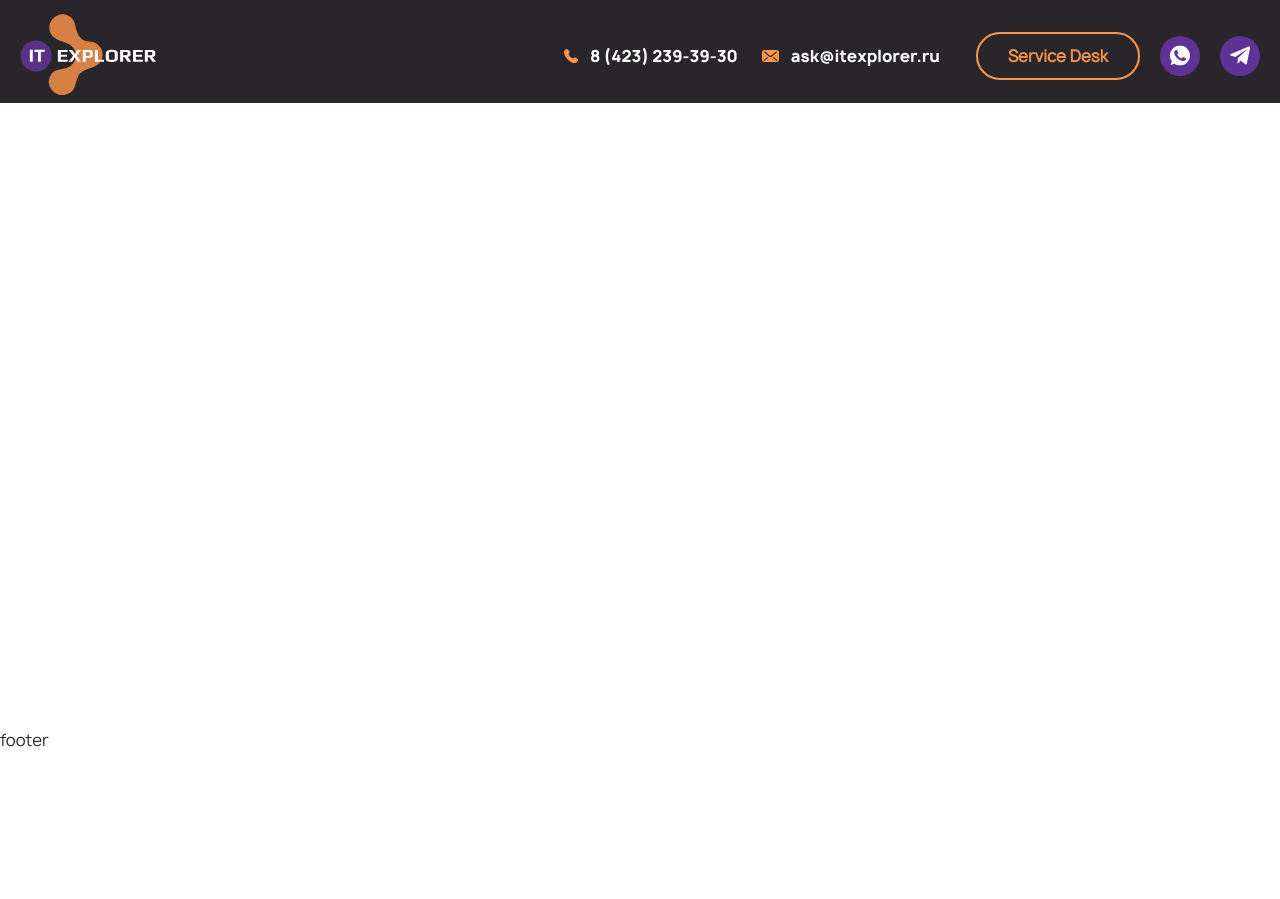
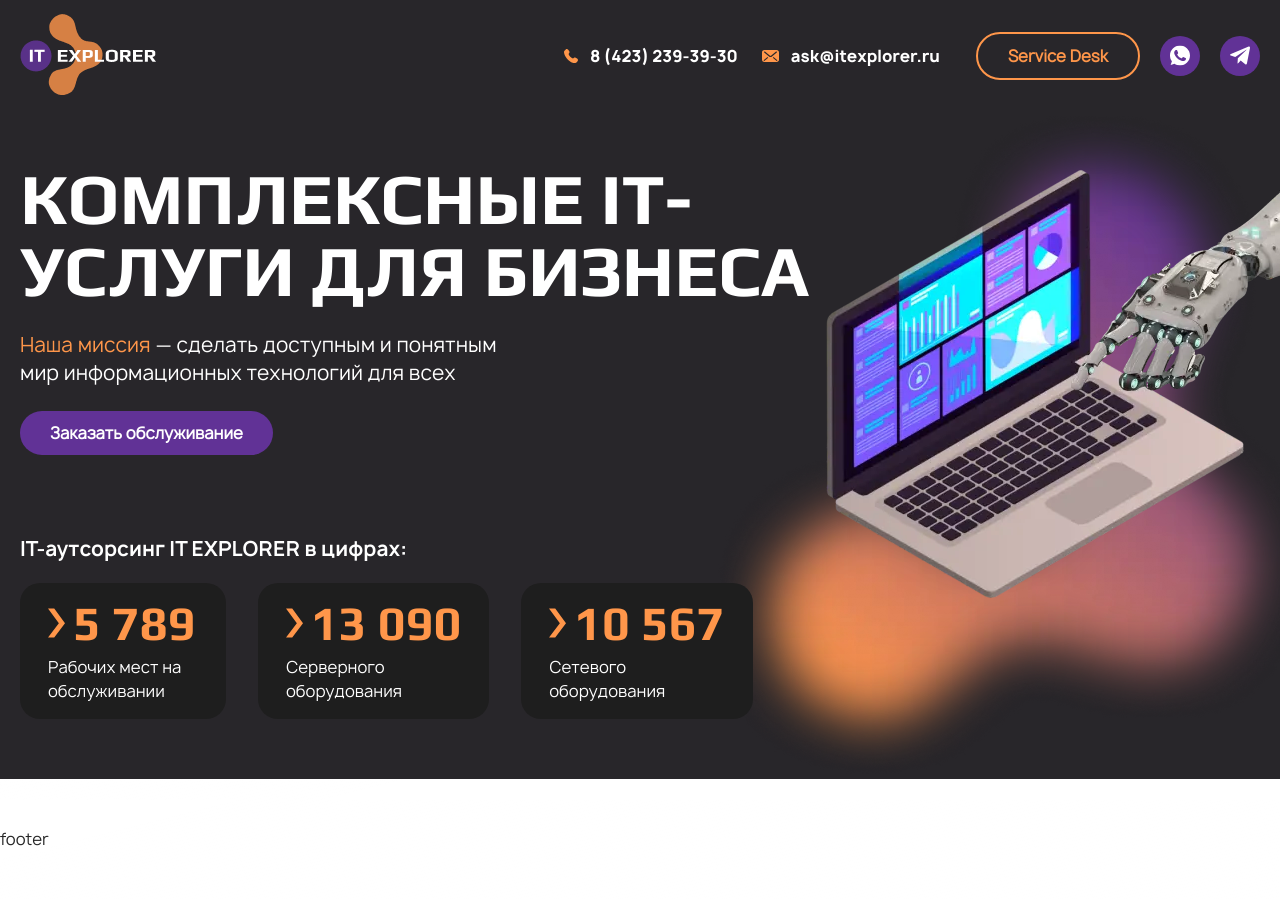
Before and after one commit to blessMe-Padre/it-explorer, a website with bundled scripts: page index.html in a window 1280 px wide. Before the commit the page ends 800 px from the top, so only its background shows below. Built offline with nearby package versions, Linux system fonts and the light colour scheme; files whose address does not match are found by name.

Commit message:
feat: добавляет адаптив hero

```diff
--- a/css/main.css
+++ b/css/main.css
@@ -869,6 +869,13 @@ button.swiper-pagination-bullet{
 
 .scroll-top.is-active {
   display: block;
+}
+
+.hero {
+  padding: 60px 0;
+  background-repeat: no-repeat;
+  background-image: url('../src/img/hero/hero-pattern.webp');
+  background-position: bottom right;
 }
 
 /* Импорт TailWind */
@@ -1458,38 +1465,62 @@ body {
   position: absolute;
 }
 
+.relative{
+  position: relative;
+}
+
 .left-5{
   left: 1.25rem;
 }
 
+.right-0{
+  right: 0px;
+}
+
+.right-24{
+  right: 6rem;
+}
+
 .right-5{
   right: 1.25rem;
 }
 
+.top-0{
+  top: 0px;
+}
+
 .top-5{
   top: 1.25rem;
 }
 
-.right-10{
-  right: 2.5rem;
-}
-
-.right-24{
-  right: 6rem;
-}
-
 .z-10{
   z-index: 10;
 }
 
+.mb-20{
+  margin-bottom: 5rem;
+}
+
 .mb-4{
   margin-bottom: 1rem;
 }
 
+.mb-6{
+  margin-bottom: 1.5rem;
+}
+
 .mr-4{
   margin-right: 1rem;
 }
 
+.mb-5{
+  margin-bottom: 1.25rem;
+}
+
+.mb-2{
+  margin-bottom: 0.5rem;
+}
+
 .flex{
   display: flex;
 }
@@ -1518,6 +1549,22 @@ body {
   width: 100%;
 }
 
+.max-w-4xl{
+  max-width: 56rem;
+}
+
+.max-w-lg{
+  max-width: 32rem;
+}
+
+.max-w-\[150px\]{
+  max-width: 150px;
+}
+
+.flex-shrink-0{
+  flex-shrink: 0;
+}
+
 .grid-rows-\[auto_1fr_auto\]{
   grid-template-rows: auto 1fr auto;
 }
@@ -1558,6 +1605,10 @@ body {
   gap: 1.25rem;
 }
 
+.gap-8{
+  gap: 2rem;
+}
+
 .overflow-hidden{
   overflow: hidden;
 }
@@ -1566,9 +1617,8 @@ body {
   border-radius: 9999px;
 }
 
-.bg-green{
-  --tw-bg-opacity: 1;
-  background-color: rgb(209 214 24 / var(--tw-bg-opacity));
+.rounded-\[20px\]{
+  border-radius: 20px;
 }
 
 .bg-main-black{
@@ -1581,6 +1631,11 @@ body {
   background-color: rgb(97 50 150 / var(--tw-bg-opacity));
 }
 
+.bg-dark-black{
+  --tw-bg-opacity: 1;
+  background-color: rgb(30 30 30 / var(--tw-bg-opacity));
+}
+
 .px-4{
   padding-left: 1rem;
   padding-right: 1rem;
@@ -1591,6 +1646,16 @@ body {
   padding-bottom: 3rem;
 }
 
+.px-7{
+  padding-left: 1.75rem;
+  padding-right: 1.75rem;
+}
+
+.py-4{
+  padding-top: 1rem;
+  padding-bottom: 1rem;
+}
+
 .pb-11{
   padding-bottom: 2.75rem;
 }
@@ -1609,11 +1674,66 @@ body {
 
 .font-manropeExtraBold{
   font-family: manropeExtraBold, extra-bold;
+}
+
+.font-play{
+  font-family: Play, bold;
+}
+
+.font-manropeBold{
+  font-family: manropeBold, bold;
+}
+
+.text-7xl{
+  font-size: 4.5rem;
+  line-height: 1;
+}
+
+.text-xl{
+  font-size: 1.25rem;
+  line-height: 1.75rem;
+}
+
+.text-5xl{
+  font-size: 3rem;
+  line-height: 1;
+}
+
+.text-2xl{
+  font-size: 1.5rem;
+  line-height: 2rem;
+}
+
+.text-sm{
+  font-size: 0.875rem;
+  line-height: 1.25rem;
+}
+
+.text-4xl{
+  font-size: 2.25rem;
+  line-height: 2.5rem;
+}
+
+.font-bold{
+  font-weight: 700;
+}
+
+.uppercase{
+  text-transform: uppercase;
+}
+
+.leading-snug{
+  line-height: 1.375;
 }
 
 .text-main-black{
   --tw-text-opacity: 1;
   color: rgb(40 38 42 / var(--tw-text-opacity));
+}
+
+.text-orange{
+  --tw-text-opacity: 1;
+  color: rgb(255 150 74 / var(--tw-text-opacity));
 }
 
 .text-white{
@@ -1705,32 +1825,19 @@ body {
   color: #ffffff
 }
 
-.popup-link{
-  position: relative;
-  z-index: 1;
-  display: block;
-  border-radius: 0.5rem;
-  border-width: 2px;
-  border-style: solid;
-  --tw-border-opacity: 1;
-  border-color: rgb(209 214 24 / var(--tw-border-opacity));
-  --tw-bg-opacity: 1;
-  background-color: rgb(209 214 24 / var(--tw-bg-opacity));
-  padding-top: 0.75rem;
-  padding-bottom: 0.75rem;
-  padding-left: 2rem;
-  padding-right: 2rem;
-  text-align: center;
-  font-size: 1.5rem;
-  line-height: 2rem;
-  text-transform: uppercase;
-  transition-property: all;
-  transition-timing-function: cubic-bezier(0.4, 0, 0.2, 1);
-  transition-duration: 150ms;
-}
-
-.popup-link:hover{
-  background-color: transparent;
+.popup-link {
+  display: inline-block;
+  padding: 10px 30px;
+  border-radius: 25px;
+  background: #613296;
+  font-size: 16px;
+  font-weight: 800;
+  transition: color 0.3s ease, background-color 0.3s ease;
+}
+
+.popup-link:hover {
+  background-color: #FF964A;
+  color: #ffffff
 }
 
 .nav-link{
@@ -1747,7 +1854,7 @@ body {
   color: rgb(129 184 249 / var(--tw-text-opacity));
 }
 
-/* Прочие классы */
+/* Технические классы */
 
 .lock {
   overflow: hidden;
@@ -1777,7 +1884,35 @@ body {
   color: rgb(255 150 74 / var(--tw-text-opacity));
 }
 
+@media (min-width: 768px){
+  .sm\:block{
+    display: block;
+  }
+
+  .sm\:flex-row{
+    flex-direction: row;
+  }
+
+  .sm\:px-7{
+    padding-left: 1.75rem;
+    padding-right: 1.75rem;
+  }
+
+  .sm\:text-base{
+    font-size: 1rem;
+    line-height: 1.5rem;
+  }
+}
+
 @media (min-width: 1024px){
+  .md\:absolute{
+    position: absolute;
+  }
+
+  .md\:mb-20{
+    margin-bottom: 5rem;
+  }
+
   .md\:flex{
     display: flex;
   }
@@ -1789,4 +1924,19 @@ body {
   .md\:pt-2{
     padding-top: 0.5rem;
   }
-}
+
+  .md\:text-7xl{
+    font-size: 4.5rem;
+    line-height: 1;
+  }
+
+  .md\:text-xl{
+    font-size: 1.25rem;
+    line-height: 1.75rem;
+  }
+
+  .md\:text-5xl{
+    font-size: 3rem;
+    line-height: 1;
+  }
+}
--- a/index.html
+++ b/index.html
@@ -94,6 +94,46 @@
         <main>
             <h1 class="visually-hidden">Комплексные IT-
                 услуги для бизнеса</h1>
+            <section class="hero bg-main-black text-white relative">
+                <div class="container">
+
+                    <h2 class="text-2xl md:text-7xl leading-snug font-play font-bold uppercase max-w-4xl mb-6">
+                        Комплексные IT-
+                        услуги для бизнеса</h2>
+                    <p class="text-sm md:text-xl max-w-lg mb-6"><span class="text-orange">Наша миссия</span> — сделать
+                        доступным и
+                        понятным мир
+                        информационных технологий для всех
+                    </p>
+                    <a class="popup-link md:mb-20" href="#">Заказать обслуживание</a>
+                    <img class="md:absolute top-0 right-0" src="./src/img/hero/2.webp" alt="">
+                    <p class="text-xl font-manropeBold mb-5">IТ-аутсорсинг IT&nbsp;EXPLORER в&nbsp;цифрах:</p>
+                    <ul class="flex flex-col sm:flex-row flex-wrap gap-8">
+                        <li class="bg-dark-black rounded-[20px] py-4 px-4 sm:px-7 flex gap-3 justify-between sm:block">
+                            <div class="flex gap-2 mb-2 flex-shrink-0">
+                                <img src="./src/img/icons/rect-right.svg" width="17" height="29" alt=">">
+                                <span class="text-4xl md:text-5xl text-orange font-play">5&nbsp;789</span>
+                            </div>
+                            <p class="max-w-[150px] text-sm sm:text-base">Рабочих мест
+                                на обслуживании</p>
+                        </li>
+                        <li class="bg-dark-black rounded-[20px] py-4 px-4 sm:px-7 flex gap-3 justify-between sm:block">
+                            <div class="flex gap-2 mb-2 flex-shrink-0">
+                                <img src="./src/img/icons/rect-right.svg" width="17" height="29" alt=">">
+                                <span class="text-4xl md:text-5xl text-orange font-play">13&nbsp;090</span>
+                            </div>
+                            <p class="max-w-[150px] text-sm sm:text-base">Серверного оборудования</p>
+                        </li>
+                        <li class="bg-dark-black rounded-[20px] py-4 px-4 sm:px-7 flex gap-3 justify-between sm:block">
+                            <div class="flex gap-2 mb-2 flex-shrink-0">
+                                <img src="./src/img/icons/rect-right.svg" width="17" height="29" alt=">">
+                                <span class="text-4xl md:text-5xl text-orange font-play">10&nbsp;567</span>
+                            </div>
+                            <p class="max-w-[150px] text-sm sm:text-base">Сетевого оборудования</p>
+                        </li>
+                    </ul>
+                </div>
+            </section>
 
         </main>
 
--- /dev/null
+++ b/src/block/hero.css
@@ -0,0 +1,6 @@
+.hero {
+    padding: 60px 0;
+    background-repeat: no-repeat;
+    background-image: url('../src/img/hero/hero-pattern.webp');
+    background-position: bottom right;
+}
--- a/src/input.css
+++ b/src/input.css
@@ -9,6 +9,7 @@
 @import './block/sliders.css';
 @import './block/decor.css';
 @import './block/scrool-top.css';
+@import './block/hero.css';
 
 /* Импорт TailWind */
 @tailwind base;
@@ -93,14 +94,25 @@
 }
 
 .popup-link {
-    @apply block py-3 text-2xl uppercase px-8 bg-green rounded-lg text-center border-solid border-green border-[2px] transition-all relative z-[1] hover:bg-transparent;
+    display: inline-block;
+    padding: 10px 30px;
+    border-radius: 25px;
+    background: #613296;
+    font-size: 16px;
+    font-weight: 800;
+    transition: color 0.3s ease, background-color 0.3s ease;
+}
+
+.popup-link:hover {
+    background-color: #FF964A;
+    color: #ffffff
 }
 
 .nav-link {
     @apply text-lg uppercase hover:text-blue transition-colors;
 }
 
-/* Прочие классы */
+/* Технические классы */
 
 .lock {
     overflow: hidden;
--- a/tailwind.config.js
+++ b/tailwind.config.js
@@ -38,6 +38,7 @@ module.exports = {
         'manropeSemiBold': ['manropeSemiBold', 'semi-bold'],
         'manropeBold': ['manropeBold', 'bold'],
         'manropeExtraBold': ['manropeExtraBold', 'extra-bold'],
+        'play': ['Play', 'bold'],
       }
     }
   },
```
Also changed, not shown: src/img/hero/2.webp (added), src/img/hero/bg.webp (added), src/img/hero/hero-pattern.webp (added), src/img/hero/image.webp (added), src/img/icons/rect-right.svg (added).
